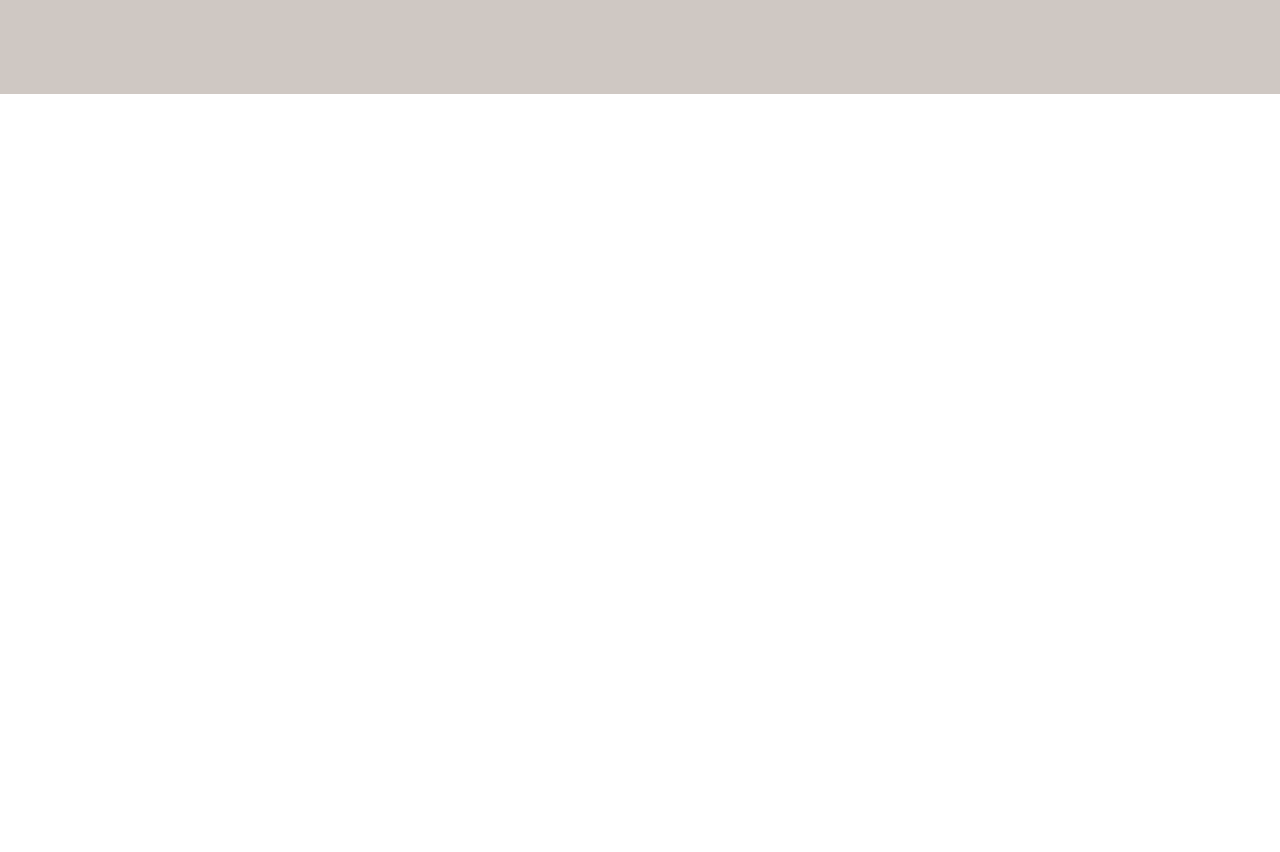
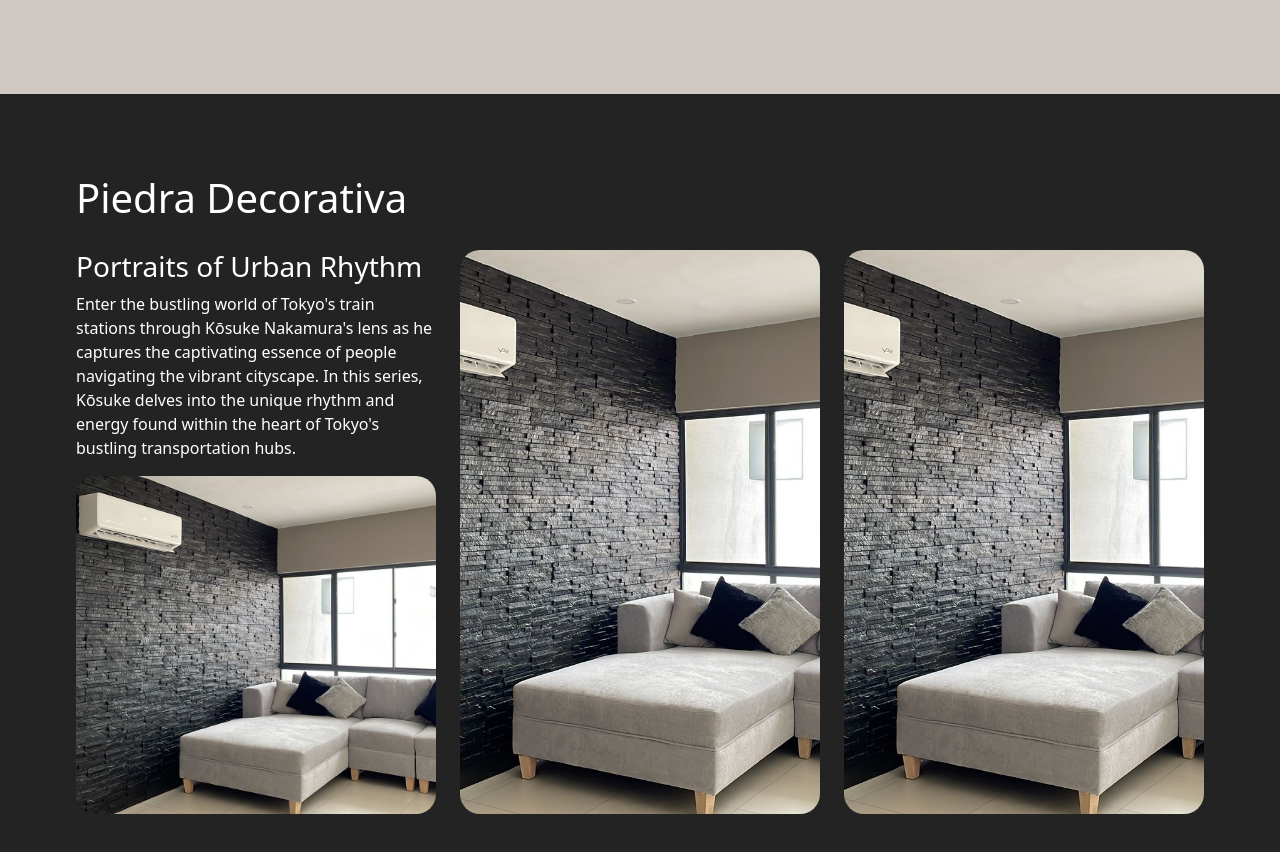
Before and after one commit to AldoMartinez/piedra-deco-website, an Angular app: page / in a window 1280 px wide. Shown: the part 706-1558 px from the top of the page. Before the commit the page ends 800 px from the top, so only its background shows below. Built offline with nearby package versions, Linux system fonts and the light colour scheme.

Commit message:
Added section 2

```diff
--- a/src/app/app.css
+++ b/src/app/app.css
@@ -1,8 +1,10 @@
+html {
+    scroll-behavior: smooth;
+}
+
 .section {
     display: flex;
     align-items: center;
-    padding-top: 80px;
-    padding-bottom: 80px;
     background-color: var(--background-dark);
 
     &.hero {
@@ -12,14 +14,24 @@
         padding-bottom: 0;
     }
 
-    .hero-layout {
+    .layout {
         height: 100vh;
         min-height: 750px;
         grid-column-gap: 72px;
-        grid-row-gap: 72px;
         margin-left: auto;
         margin-right: auto;
         padding: 80px 0;
+        display: flex;
+        flex-direction: column;
+    }
+
+    .hero-layout {
+        grid-row-gap: 72px;
+
+    }
+
+    &.dark {
+        color: var(--text-light);
     }
 }
 
@@ -94,11 +106,20 @@
     }
 }
 
+.section-title-container {
+    height: auto;
+    margin-bottom: 20px;
+}
+
+.fill-flex {
+    flex: 1;
+}
+
 /* Media Queries */
 
 /* Small and Medium devices (phones, tablets, 768px and below) */
 @media (max-width: 768px) {
-    .section .hero-layout {
+    .section .layout {
         height: auto;
     }
 
@@ -108,6 +129,7 @@
 
     .page-title {
         font-size: 3.25rem;
+        text-align: center;
     }
 
     .main-section {
--- a/src/app/app.html
+++ b/src/app/app.html
@@ -1,6 +1,6 @@
-<section class="section hero">
+<section id="section-1" class="section hero">
   <div class="container">
-    <div class="hero-layout">
+    <div class="layout hero-layout">
       <div class="row gy-3 full-height">
         <div class="col-md-8 col-sm-12 flex-col">
           <div class="row gy-3">
@@ -14,7 +14,7 @@
           <div class="row main-section">
             <div class="col">
               <h1 class="page-title">Piedra Deco</h1>
-              <a href="" class="portfolio-button text-primary">
+              <a href="#section-2" class="portfolio-button text-primary">
                 <div>Ver portafolio</div>
                 <img src="arrow-down.svg" alt="">
               </a>
@@ -72,3 +72,32 @@
     </div>
   </div>
 </section>
+
+<section id="section-2" class="section dark">
+  <div class="container">
+    <div class="layout">
+      <div class="row section-title-container">
+        <h1>Piedra Decorativa</h1>
+      </div>
+      <div class="row fill-flex gy-3">
+        <div class="col-md-4 col-sm-12">
+          <div class="row flex-col full-height">
+            <div class="col-12">
+              <h3>Portraits of Urban Rhythm</h3>
+              <p>Enter the bustling world of Tokyo's train stations through Kōsuke Nakamura's lens as he captures the captivating essence of people navigating the vibrant cityscape. In this series, Kōsuke delves into the unique rhythm and energy found within the heart of Tokyo's bustling transportation hubs.</p>
+            </div>
+            <div class="col-12 fill-flex">
+              <img class="main-image" src="piedra-black.JPG" alt="">
+            </div>
+          </div>
+        </div>
+        <div class="col-md-4 col-sm-12">
+          <img class="main-image" src="piedra-black.JPG" alt="">
+        </div>
+        <div class="col-md-4 col-sm-12">
+          <img class="main-image" src="piedra-black.JPG" alt="">
+        </div>
+      </div>
+    </div>
+  </div>
+</section>
```
